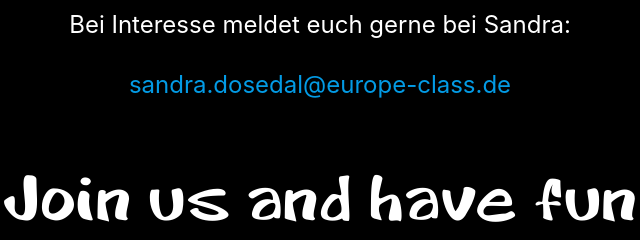
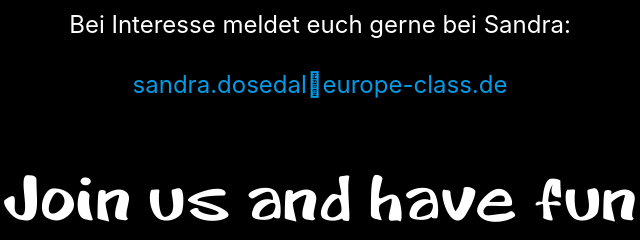
Before and after one commit to chrcor/europeteamberlin, a plain HTML site: page index.html in a window 1280 px wide. Shown: the part 1102-1342 px from the top of the page, 320-960 px from the left. Drawn offline with nearby package versions, Linux system fonts and the light colour scheme.

Commit message:
Update index.html replace @ in mail with &#6;

```diff
--- a/index.html
+++ b/index.html
@@ -95,7 +95,7 @@
               Bei Interesse meldet euch gerne bei Sandra:
             </p>
             <a href='#'>
-              sandra.dosedal@europe-class.de
+              sandra.dosedal&#6;europe-class.de
             </a>
           </font>
         </div>
```
